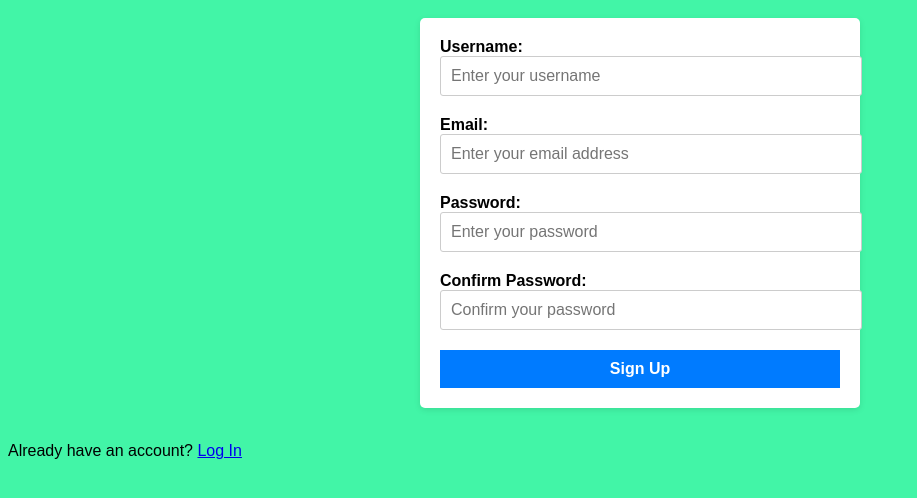
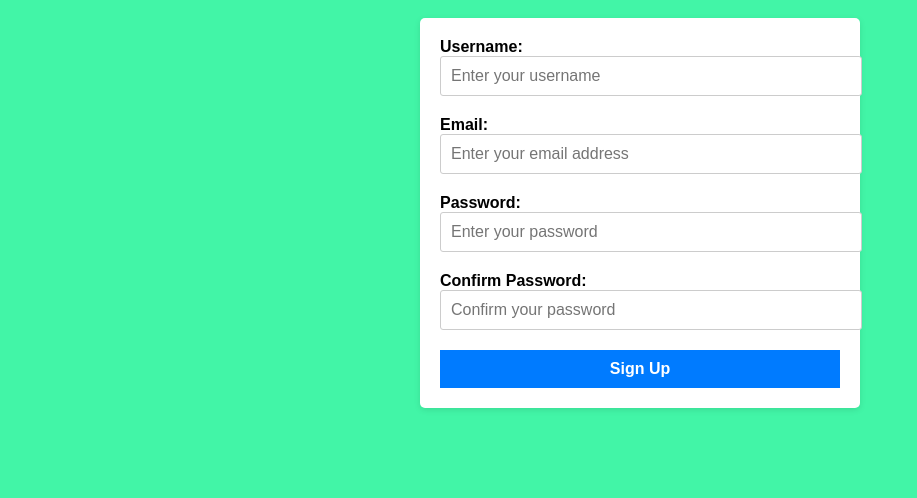
Before and after one commit to ce2022069/Web, a plain HTML site: page signup.html in a window 1280 px wide. Shown: the part 90-588 px from the top of the page, without its empty margins (0-917 px from the left). Drawn offline with Linux system fonts and the light colour scheme.

Commit message:
Update signup.html

```diff
--- a/signup.html
+++ b/signup.html
@@ -46,8 +46,7 @@
       }
     });
   </script>
-  <br>
-    <p>Already have an account? <a href="login.html">Log In</a></p>
+
 </body>
 
 </html>
```
